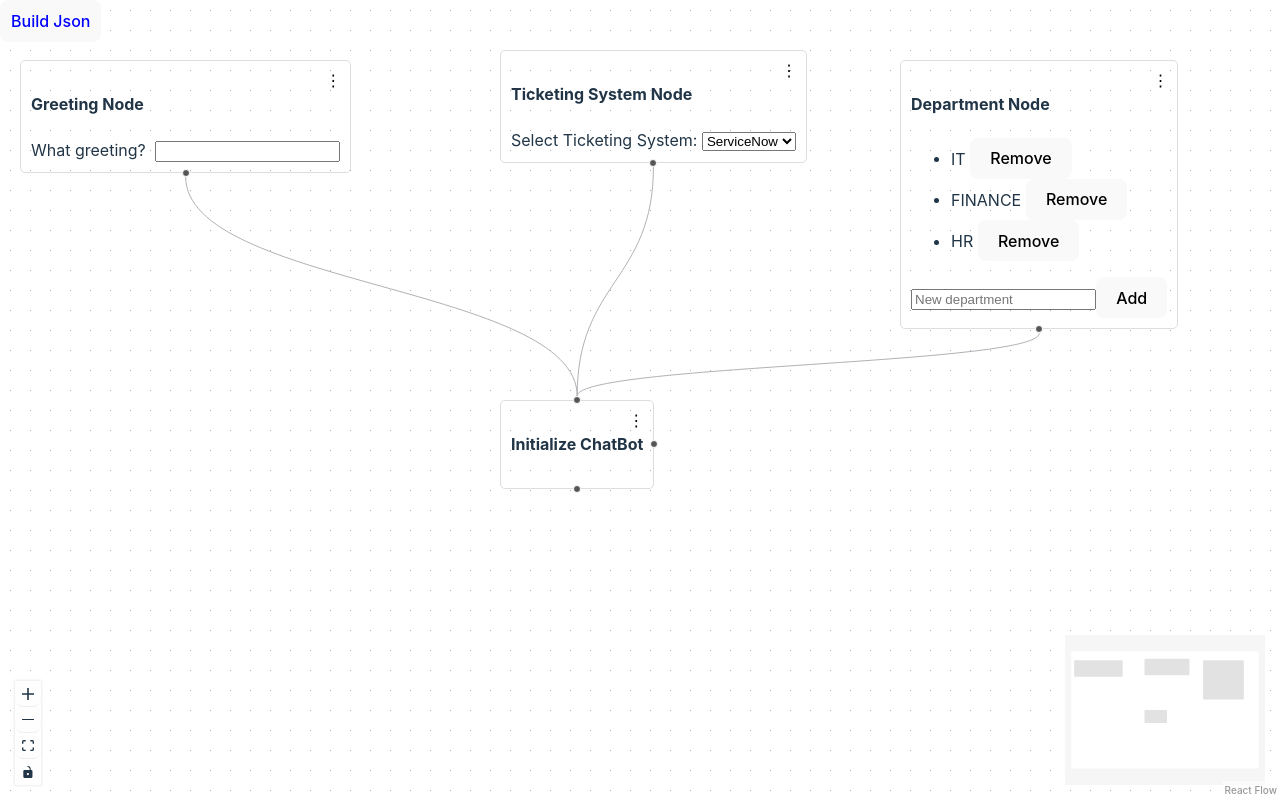
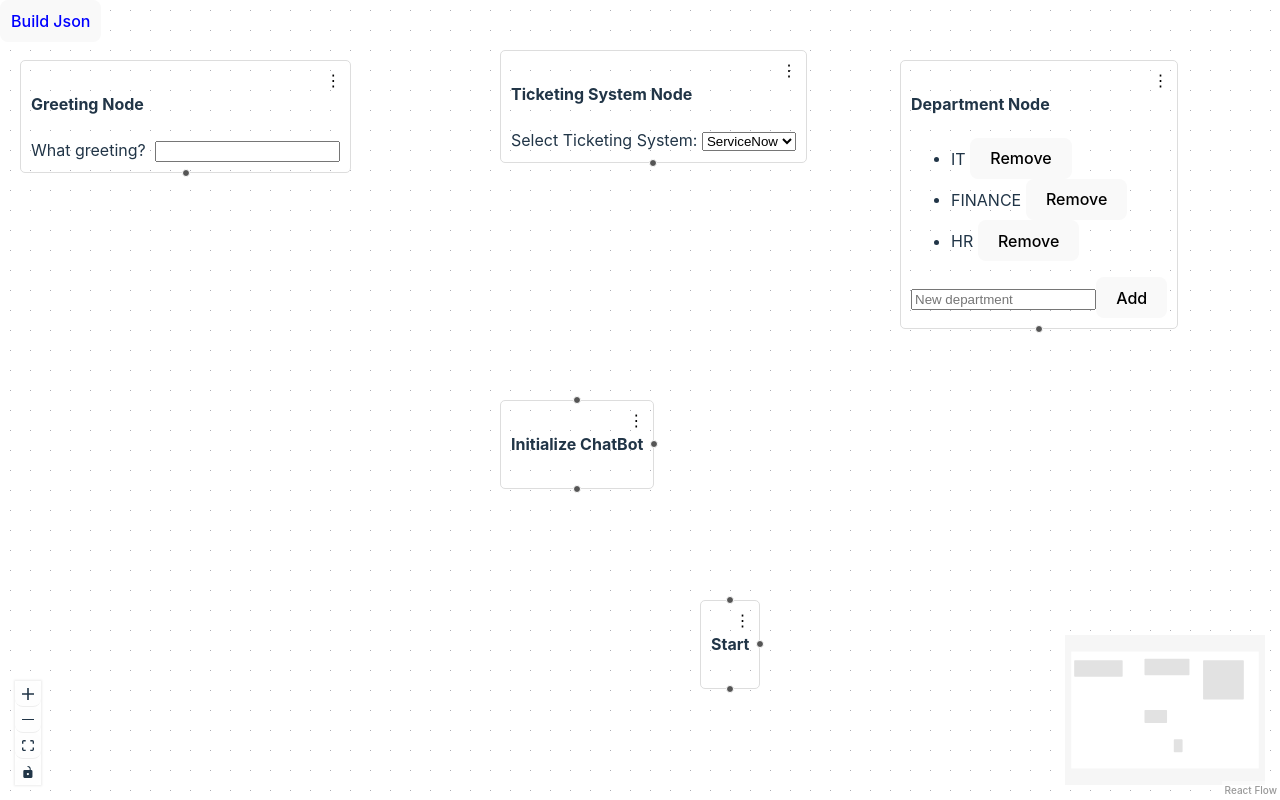
Before and after one commit to BhuvanNetAnalytiks/ChatBot_ReactFlow, a React (Vite) app: page / in a window 1280 px wide. Built offline with nearby package versions, Linux system fonts and the light colour scheme.

Commit message:
Added start  node

```diff
--- a/src/assets/nodes/combinedFlow.jsx
+++ b/src/assets/nodes/combinedFlow.jsx
@@ -6,6 +6,7 @@ import GreetingNode from './greetingNode';
 import DepartmentSelector from './departmentSelector';
 import TicketingNode from './ticketingNode';
 import ChatbotNode from './chatInitiation';
+import StartNode  from './start';
 import greetingJson from '../../data/greetingNode.json';
 import departmentJson from '../../data/departmentSelection.json';
 import serviceNowCreateJson from '../../data/createServiceNow.json';
@@ -15,25 +16,12 @@ import jiraCreateJson from '../../data/createJira.json';
 import jiraViewJson from '../../data/viewJira.json';
 import zendeskCreateJson from '../../data/createZendesk.json';
 import zendeskViewJson from '../../data/viewZendesk.json';
+import StartNodeJson from '../../data/StartNode.json'
 
 const CombinedFlow = () => {
     const [nodes, setNodes, onNodesChange] = useNodesState([]);
     const [edges, setEdges, onEdgesChange] = useEdgesState([
-        {
-            id: 'edge-1',
-            source: 'greeting-1',
-            target: 'chatbot-1',
-        },
-        {
-            id: 'edge-2',
-            source: 'department-1',
-            target: 'chatbot-1',
-        },
-        {
-            id: 'edge-3',
-            source: 'ticketing-1',
-            target: 'chatbot-1',
-        }
+
     ]);
 
     const { getEdges } = useReactFlow();
@@ -204,6 +192,16 @@ const CombinedFlow = () => {
                     onOptions: handleNodeOptions, // Add onOptions handler
                 },
             },
+            {
+                id: 'startnode-1',
+                type: 'startNode',
+                position: { x: 700, y:600},
+                data: {
+                    id: 'startnode-1',
+                    onOptions: handleNodeOptions,
+                }
+
+            }
         ]);
     }, [setNodes, handleNodeOptions]); // Add handleNodeOptions to dependency array
 
@@ -217,6 +215,7 @@ const CombinedFlow = () => {
         departmentNode: DepartmentSelector,
         ticketingNode: TicketingNode,
         chatbotNode: ChatbotNode,
+        startNode: StartNode,
     };
 
     // Combined save function: Map each node type to its JSON template and merge them
@@ -263,6 +262,12 @@ const CombinedFlow = () => {
                     parameters: [], // Add any necessary parameters here
                 };
             },
+            startNode: (node) => {
+                return{
+                    ...StartNode.steps[0],
+                    parameters: [],
+                };
+            }
 
         };
 
--- /dev/null
+++ b/src/assets/nodes/start.jsx
@@ -0,0 +1,28 @@
+import React from 'react';
+import { Handle, Position } from '@xyflow/react';
+import NodeOptions from "./NodeOptions";
+const StartNode = ({ data }) => {
+    return (
+        <div style={{ padding: 10, border: '1px solid #ddd', borderRadius: 5 }}>
+            <h4>Start</h4>
+            <NodeOptions id={data.id} onOptions={data.onOptions} />
+            <Handle
+                type="target" // This handle is for incoming connections
+                position={Position.Top} // Position the handle at the top of the node
+                style={{ background: '#555' }} // Customize the handle style
+            />
+            <Handle
+                type="target" // This handle is for incoming connections
+                position={Position.Right} // Position the handle at the top of the node
+                style={{ background: '#555' }} // Customize the handle style
+            />
+            <Handle
+                type="target" // This handle is for incoming connections
+                position={Position.Bottom} // Position the handle at the top of the node
+                style={{ background: '#555' }} // Customize the handle style
+            />
+        </div>
+    );
+};
+
+export default StartNode;
--- /dev/null
+++ b/src/data/StartNode.json
@@ -0,0 +1,11 @@
+{
+    "steps": [
+        {
+            "function": "handle_chatbot",
+            "module": "main_library.chatbot",
+            "endpoint": "/chatbot",
+            "methods": ["POST"],
+            "parameters": []
+        }
+    ]
+}
```
